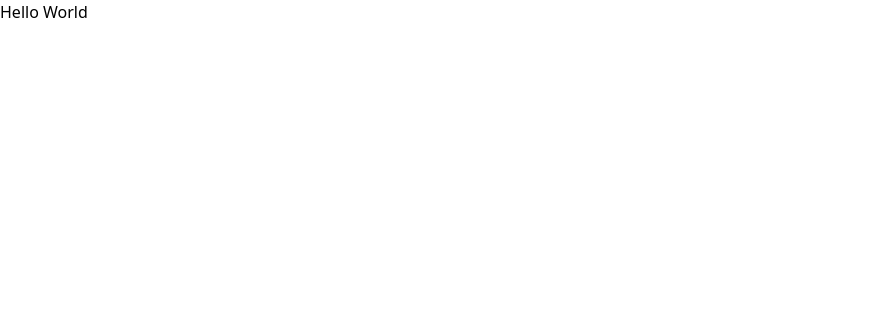
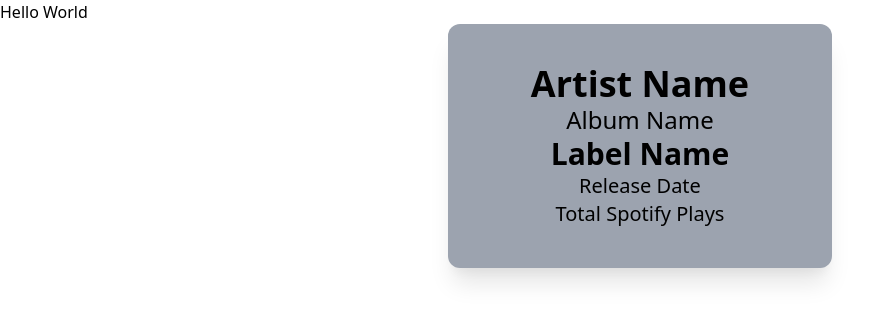
Before and after one commit to CapnSammeh/Herodorus, a React app in the folder frontend/: page / in a window 1280 px wide. Shown: the top 322 px of the page, without its empty margins (0-894 px from the left). Built offline with nearby package versions, Linux system fonts and the light colour scheme.

Commit message:
feat(frontend): :lipstick: Added new AlbumInfo compoennt

```diff
--- /dev/null
+++ b/frontend/src/components/album_information.tsx
@@ -0,0 +1,16 @@
+
+import React from 'react';
+
+export const AlbumInfo: React.FC = () => {
+    return (
+        <div className="flex space-x-3 bg-gray-400 mx-auto rounded-xl max-w-sm shadow-xl">
+            <div className="flex-1 text-center p-10">
+                <h1 id="artist_name" className="font-black text-4xl">Artist Name</h1>
+                <h2 id="album_name" className="font-light text-2xl">Album Name</h2>
+                <h2 id="label_name" className="font-bold text-3xl">Label Name</h2>
+                <h4 id="realease_date" className="font-extralight text-xl">Release Date</h4>
+                <h4 id="total_plays" className="font-extralight text-xl">Total Spotify Plays</h4>
+            </div>
+        </div>
+    )
+}
--- a/frontend/src/index.tsx
+++ b/frontend/src/index.tsx
@@ -1,6 +1,7 @@
 
 import React from "react";
 import ReactDOM from "react-dom";
+import { AlbumInfo } from "./components/album_information";
 
 import "./styles/styles.css"
 export const Entry: React.FC = () => {
@@ -15,6 +16,7 @@
 ReactDOM.render(
     <React.StrictMode>
         <Entry />
+        <AlbumInfo />
     </React.StrictMode>,
     document.getElementById("root")
 );
```
